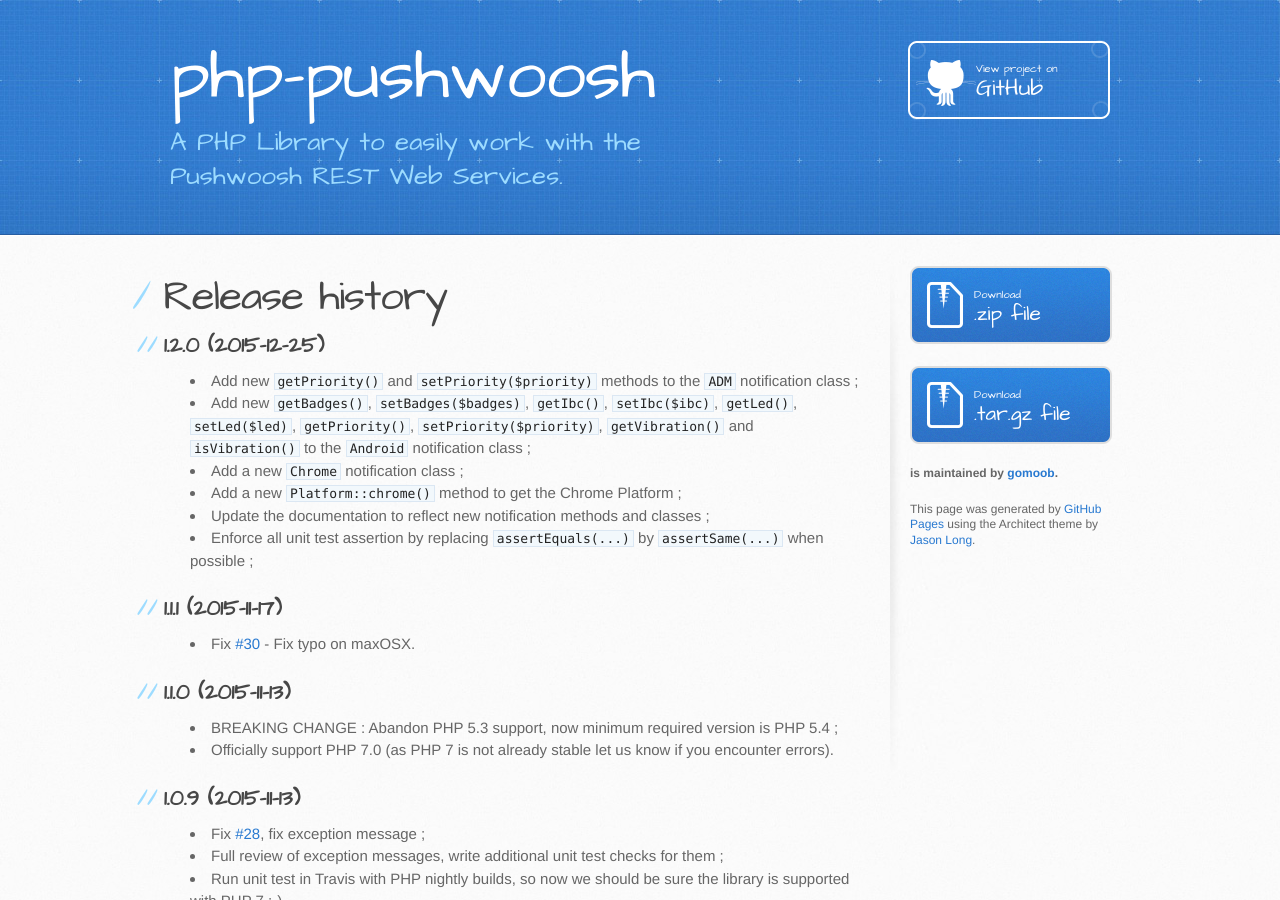
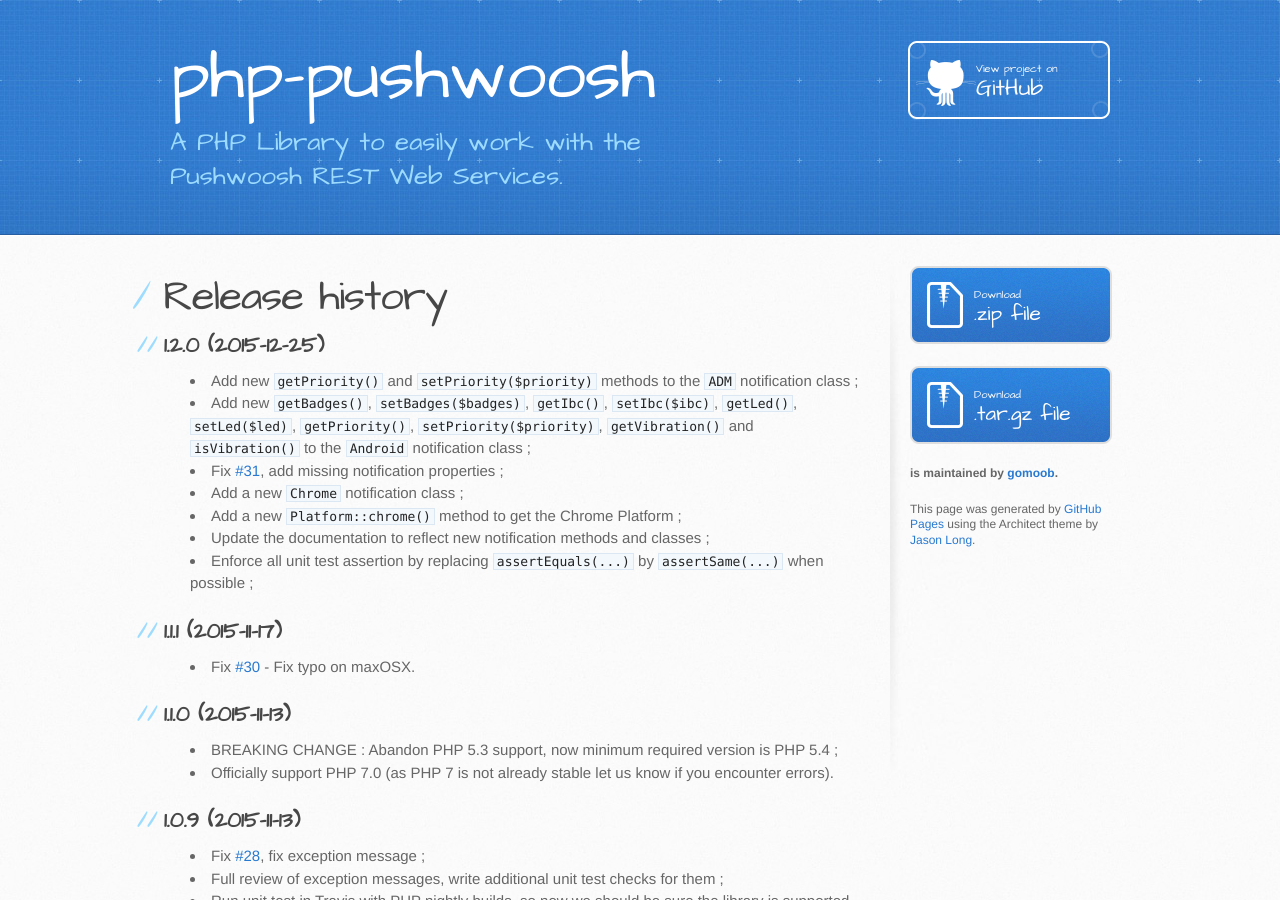
Before and after one commit to gomoob/php-pushwoosh, a Jekyll site: the page built from release-history.html, in a window 1280 px wide and 900 px high. Built offline with Jekyll 4.4.1, drawn with Linux system fonts in a browser that asks for light colours.

Commit message:
Update release notes.

```diff
--- a/release-history.html
+++ b/release-history.html
@@ -16,6 +16,9 @@
         <code>setIbc($ibc)</code>, <code>getLed()</code>, <code>setLed($led)</code>, <code>getPriority()</code>,
         <code>setPriority($priority)</code>, <code>getVibration()</code> and <code>isVibration()</code> to the
         <code>Android</code> notification class ;
+    </li>
+    <li>
+        Fix <a href="https://github.com/gomoob/php-pushwoosh/issues/31">#31</a>, add missing notification properties ;
     </li>
     <li>
         Add a new <code>Chrome</code> notification class ;
```
